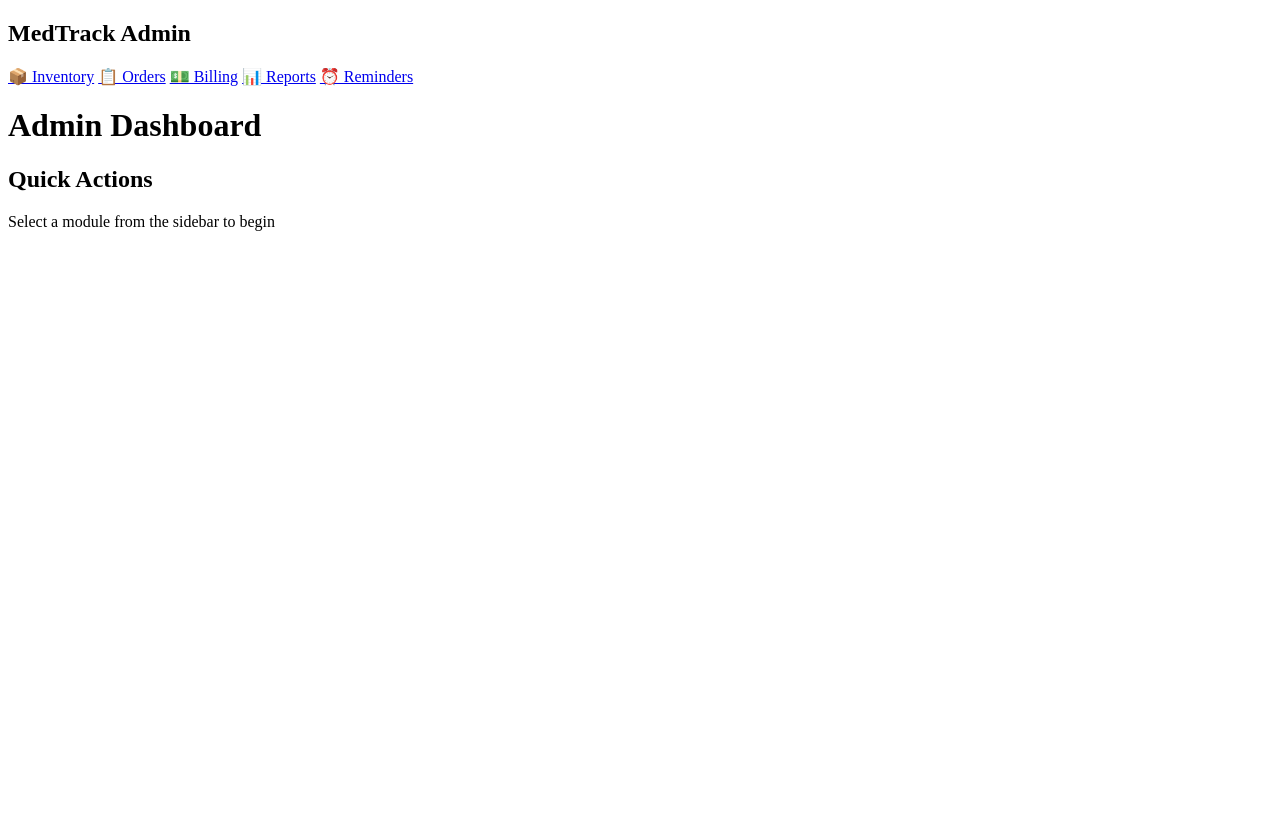
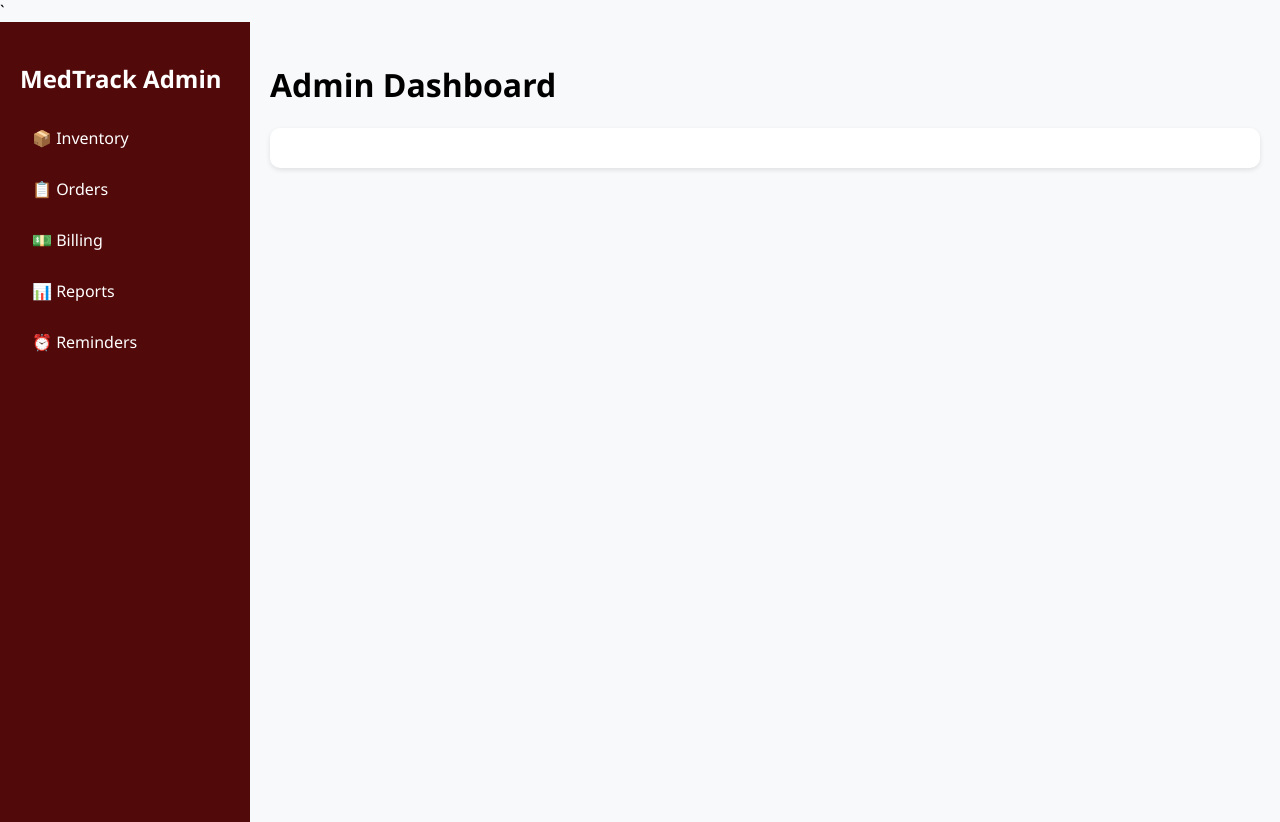
Before and after one commit to JonardPasilan/IT38A-Enterprise-System, a PHP site: page /dashboard.php in a window 1280 px wide. Before the commit the page ends 231 px from the top, so only its background shows below. Run offline with PHP 8.4, Linux system fonts and the light colour scheme.

Commit message:
updated dashboard

```diff
--- a/Activity1-0424&282025/dashboard.php
+++ b/Activity1-0424&282025/dashboard.php
@@ -1,7 +1,51 @@
 <!DOCTYPE html>
 <html>
 <head>
-
+<style>
+        :root {
+            --primary:rgb(82, 9, 9);
+            --secondary: rgb(82, 9, 9);
+            --accent: #E76F51;
+            --light: #F8F9FA;
+        }
+        body {
+            font-family: 'Segoe UI', sans-serif;
+            margin: 0;
+            padding: 0;
+            background: var(--light);
+        }
+        .dashboard {
+            display: grid;
+            grid-template-columns: 250px 1fr;
+            min-height: 100vh;
+        }
+        .sidebar {
+            background: var(--secondary);
+            color: white;
+            padding: 20px;
+        }
+        .nav-link {
+            display: block;
+            color: white;
+            padding: 12px;
+            margin: 5px 0;
+            text-decoration: none;
+            border-radius: 5px;
+        }
+        .nav-link:hover {
+            background: var(--primary);
+        }
+        .main-content {
+            padding: 20px;
+        }
+        .module-card {
+            background: white;
+            padding: 20px;
+            border-radius: 10px;
+            margin-bottom: 20px;
+            box-shadow: 0 2px 5px rgba(0,0,0,0.1);
+        }
+    </style>`
 </head>
 <body>
     <div class="dashboard">
@@ -17,8 +61,7 @@
         <div class="main-content">
             <h1>Admin Dashboard</h1>
             <div class="module-card">
-                <h2>Quick Actions</h2>
-                <p>Select a module from the sidebar to begin</p>
+
             </div>
         </div>
     </div>
```
